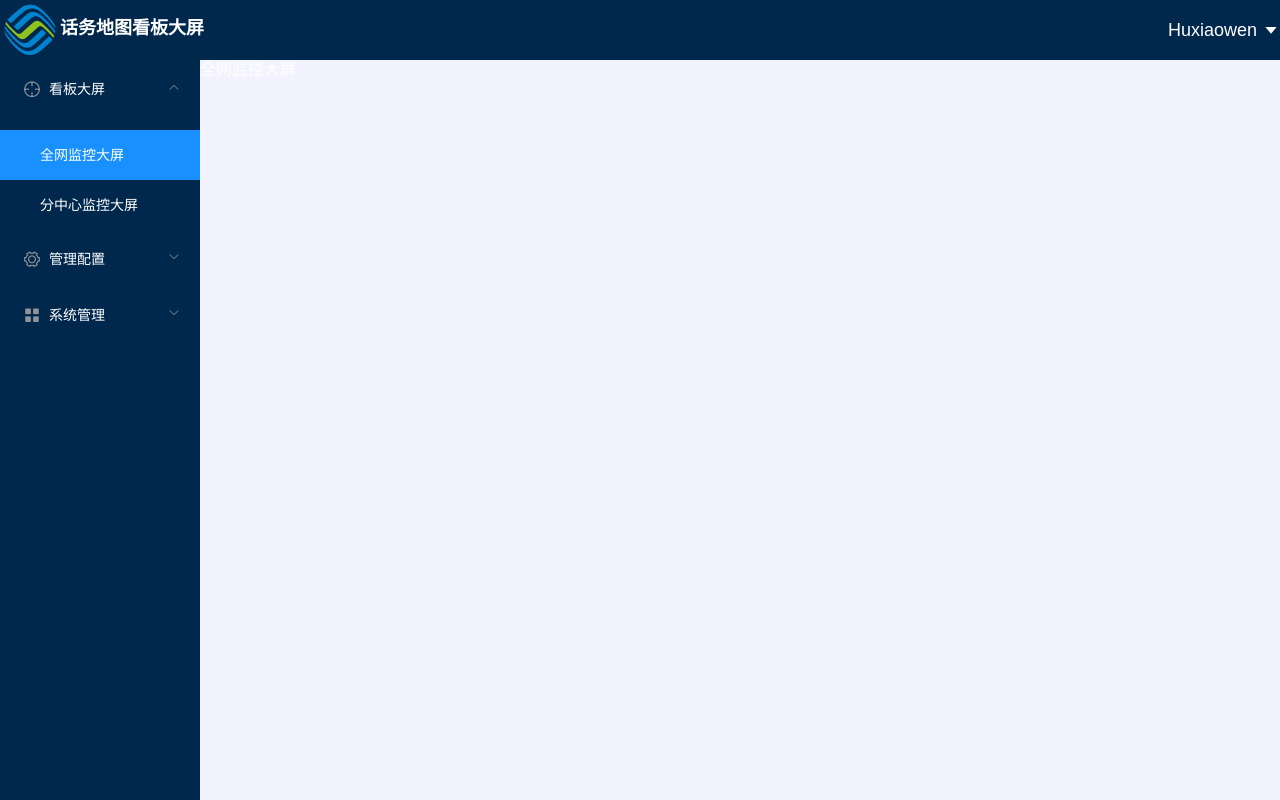
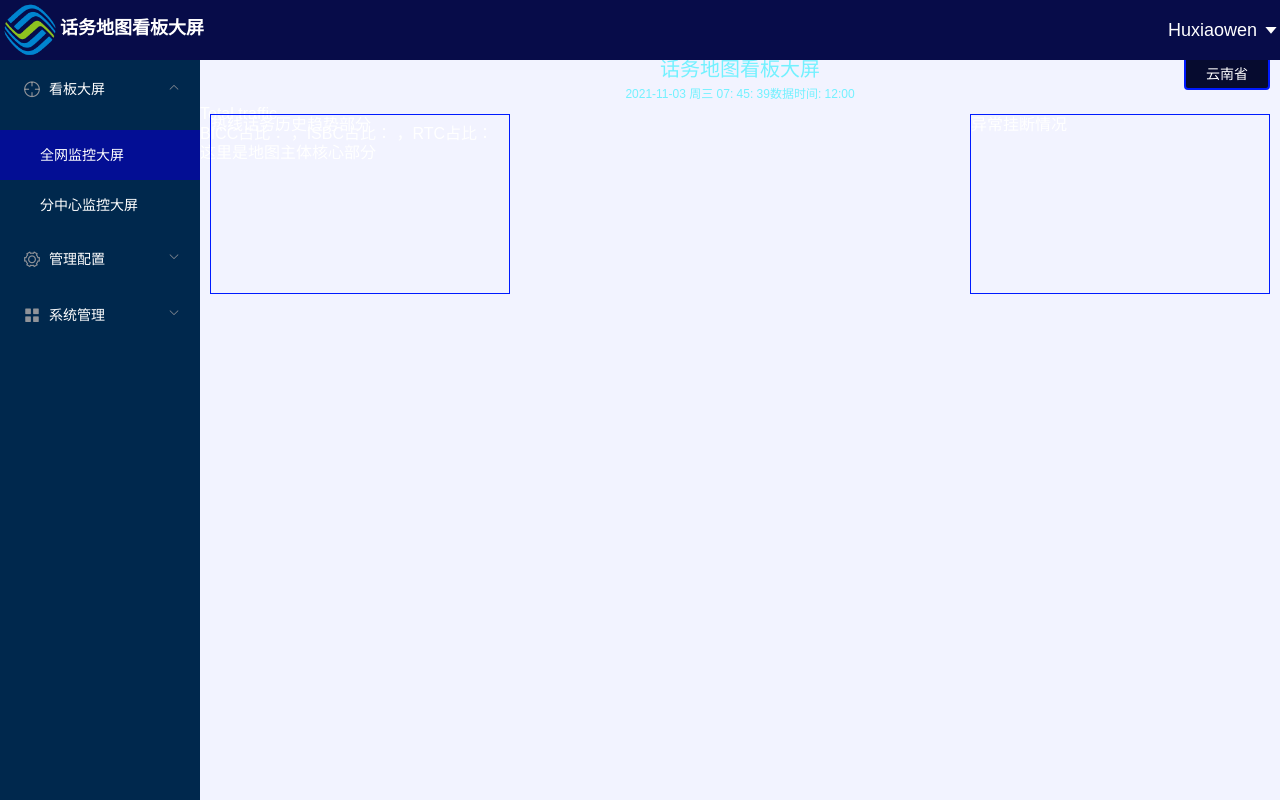
Before and after one commit to zhangbo-43/trafficMap, a Vue app: page /wholeNetworkScreen in a window 1280 px wide. Built offline with nearby package versions, Linux system fonts and the light colour scheme; what @jiaminghi/data-view would draw is missing.

Commit message:
解决冲突

```diff
--- a/src/assets/scss/common.scss
+++ b/src/assets/scss/common.scss
@@ -2,7 +2,30 @@
   color: #fff;
   .el-header {
     padding: 0;
-    background: rgb(0, 40, 77);
+    background: #070C49;
+    img {
+      height: 100%;
+      vertical-align: middle
+    }
+
+    .title {
+      font-size: 18px;
+      font-weight: 700;
+      line-height: 100%;
+    }
+
+    .option {
+      display: inline-block;
+      float: right;
+      padding: 20px 0 20px 0;
+
+      .username {
+        cursor: pointer;
+        font-size: 18px;
+        color: #fff;
+      }
+
+    }
   }
   .el-aside {
     .el-menu {
@@ -11,25 +34,26 @@
     }
     .el-menu-item.is-active {
       color: #fff;
-        background-color: #1890ff!important;
+        background-color: #030E94!important;
     }
 
     .el-menu-vertical-demo:not(.el-menu--collapse) {
       width: 200px;
       min-height: 400px;
     }
-    //.el-menu-item-group .el-menu-item.demo:hover{
-    //background: #34466a !important;
-    //  color: red !important;
-    //}
-
     ::v-deep .el-submenu__title:hover{
     background-color: rgb(3, 19, 33) !important;
     }
     //子级的类名
     .el-menu-item:hover {
     background-color: rgb(3, 19, 33) !important;
-
+    }
+  }
+  .el-main {
+    padding: 0;
+    .mainTable {
+      height: 100%;
+      background: #edf1f4;
     }
   }
 }
--- a/src/views/index.vue
+++ b/src/views/index.vue
@@ -93,17 +93,17 @@
 
 <script>
 import drawMixin from "../utils/drawMixin";
-import { formatTime } from '../utils/index.js'
-import centerLeft1 from './centerLeft1'
-import centerLeft2 from './centerLeft2'
-import centerRight1 from './centerRight1'
-import centerRight2 from './centerRight2'
-import center from './center'
-import bottomLeft from './bottomLeft'
-import bottomRight from './bottomRight'
+import { formatTime } from "../utils/index.js";
+import centerLeft1 from "./centerLeft1";
+import centerLeft2 from "./centerLeft2";
+import centerRight1 from "./centerRight1";
+import centerRight2 from "./centerRight2";
+import center from "./center";
+import bottomLeft from "./bottomLeft";
+import bottomRight from "./bottomRight";
 
 export default {
-  mixins: [ drawMixin ],
+  mixins: [drawMixin],
   data() {
     return {
       timing: null,
@@ -111,8 +111,8 @@ export default {
       dateDay: null,
       dateYear: null,
       dateWeek: null,
-      weekday: ['周日', '周一', '周二', '周三', '周四', '周五', '周六']
-    }
+      weekday: ["周日", "周一", "周二", "周三", "周四", "周五", "周六"],
+    };
   },
   components: {
     centerLeft1,
@@ -121,32 +121,32 @@ export default {
     centerRight2,
     center,
     bottomLeft,
-    bottomRight
+    bottomRight,
   },
   mounted() {
-    this.timeFn()
-    this.cancelLoading()
+    this.timeFn();
+    this.cancelLoading();
   },
   unMounted() {
-    clearInterval(this.timing)
+    clearInterval(this.timing);
   },
   methods: {
     timeFn() {
       this.timing = setInterval(() => {
-        this.dateDay = formatTime(new Date(), 'HH: mm: ss')
-        this.dateYear = formatTime(new Date(), 'yyyy-MM-dd')
-        this.dateWeek = this.weekday[new Date().getDay()]
-      }, 1000)
+        this.dateDay = formatTime(new Date(), "HH: mm: ss");
+        this.dateYear = formatTime(new Date(), "yyyy-MM-dd");
+        this.dateWeek = this.weekday[new Date().getDay()];
+      }, 1000);
     },
     cancelLoading() {
       setTimeout(() => {
-        this.loading = false
-      }, 500)
-    }
-  }
-}
+        this.loading = false;
+      }, 500);
+    },
+  },
+};
 </script>
 
 <style lang="scss">
-@import '../assets/scss/index.scss';
+@import "../assets/scss/index.scss";
 </style>
--- a/src/views/largeScreen/wholeNetworkScreen.vue
+++ b/src/views/largeScreen/wholeNetworkScreen.vue
@@ -1,15 +1,147 @@
 <template>
-<div>
-  全网监控大屏
-</div>
+  <div class="whole-Screen">
+    <dv-loading v-if="loading">Loading...</dv-loading>
+    <div class="whole-Screen-body">
+      <!-- 看板大屏头部开始 -->
+      <div class="title-top">
+        <div class="title-times">
+          <div class="title">话务地图看板大屏</div>
+          <div class="times">
+            <span class="text"
+              >{{ dateYear }} {{ dateWeek }} {{ dateDay }}</span
+            >
+            <span>数据时间: 12:00</span>
+          </div>
+        </div>
+        <div class="right-box">
+          <div class="province-box">
+            <span> 云南省 </span>
+          </div>
+          <!-- <img src="" alt="" /> -->
+        </div>
+      </div>
+      <!-- 看板大屏头部结束 -->
+      <!-- 看板大屏数据展示主体部分 -->
+      <div class="map-main-content">
+        <!-- 热线话务历史趋势 -->
+        <div class="map-left-top">热线话务历史趋势部分</div>
+        <!-- 热线话务历史趋势结束 -->
+        <div class="map-main">
+          <!-- 话务总量头部  -->
+          <div class="total-traffic">
+            <div class="traffic">
+              <label for="">Total traffic</label>
+            </div>
+            <div class="traffic-percent">
+              BICC占比： ，ISBC占比： ，RTC占比：
+            </div>
+          </div>
+          <!-- 话务总量头部结束  -->
+          <!--看板大屏主图部分  -->
+          <div class="map-line-content">这里是地图主体核心部分</div>
+          <!--看板大屏主图部分结束  -->
+        </div>
+        <!-- 异常挂断情况 -->
+        <div class="map-right-top">异常挂断情况</div>
+        <!-- 异常挂断情况结束 -->
+      </div>
+      <!-- 看板大屏数据展示主体部分结束 -->
+    </div>
+  </div>
 </template>
 
 <script>
+import drawMixin from "../../utils/drawMixin";
+import { formatTime } from "../../utils/index.js";
 export default {
-  name: "wholeNetworkScreen"
-}
+  name: "wholeNetworkScreen",
+  mixins: [drawMixin],
+  data() {
+    return {
+      timing: null,
+      loading: true,
+      dateDay: null,
+      dateYear: null,
+      dateWeek: null,
+      weekday: ["周日", "周一", "周二", "周三", "周四", "周五", "周六"],
+    };
+  },
+  components: {},
+  mounted() {
+    this.timeFn();
+    this.cancelLoading();
+  },
+  unMounted() {
+    clearInterval(this.timing);
+  },
+  methods: {
+    timeFn() {
+      this.timing = setInterval(() => {
+        this.dateDay = formatTime(new Date(), "HH: mm: ss");
+        this.dateYear = formatTime(new Date(), "yyyy-MM-dd");
+        this.dateWeek = this.weekday[new Date().getDay()];
+      }, 1000);
+    },
+    cancelLoading() {
+      setTimeout(() => {
+        this.loading = false;
+      }, 500);
+    },
+  },
+};
 </script>
 
-<style scoped>
-
+<style lang="scss" scoped>
+.title-top {
+  position: relative;
+  .title-times {
+    text-align: center;
+    color: #73f1ff;
+    .title {
+      font-size: 20px;
+    }
+    .times {
+      font-size: 12px;
+      font-weight: normal;
+      margin-top: 6px;
+    }
+    .title {
+    }
+  }
+  .right-box {
+    position: absolute;
+    right: 10px;
+    top: -6px;
+    .province-box {
+      width: 86px;
+      height: 36px;
+      background: #060b2f;
+      border: 2px solid #001aff;
+      border-radius: 4px;
+      text-align: center;
+      line-height: 36px;
+      font-size: 14px;
+      box-shadow: 2px #001aff;
+    }
+  }
+}
+.map-main-content {
+  position: relative;
+  .map-left-top {
+    border: 1px solid #001aff;
+    width: 300px;
+    height: 180px;
+    position: absolute;
+    left: 10px;
+    top: 10px;
+  }
+  .map-right-top {
+    border: 1px solid #001aff;
+    width: 300px;
+    height: 180px;
+    position: absolute;
+    right: 10px;
+    top: 10px;
+  }
+}
 </style>
--- a/src/views/manageConfig/intervalConfigTable.vue
+++ b/src/views/manageConfig/intervalConfigTable.vue
@@ -18,14 +18,24 @@
           >
         </div>
         <el-table
+          max-height="440"
           :data="tableData"
           style="width: 100%"
           :header-cell-style="{
             background: 'rgba(3,15,148,0.1)',
             color: '#4C5463',
             fontWeight: 500,
+            padding: '10px 90px',
           }"
-          :row-style="{ fontSize: 16, fontWeight: 300, fontFamily: PingFangSC }"
+          :row-style="{
+            fontSize: 16,
+            fontWeight: 300,
+            fontFamily: 'PingFang SC',
+            height: 10,
+          }"
+          :cell-style="{
+            padding: '8px 90px',
+          }"
         >
           <el-table-column
             prop="interval"
@@ -95,6 +105,14 @@ export default {
       tableData: [
         { interval: 10, setPerson: "张三", setTime: "2021-11-05   16: 18: 33" },
         { interval: 50, setPerson: "张三", setTime: "2021-11-05   16: 18: 33" },
+        { interval: 20, setPerson: "张三", setTime: "2021-11-05   16: 18: 33" },
+        { interval: 10, setPerson: "张三", setTime: "2021-11-05   16: 18: 33" },
+        { interval: 50, setPerson: "张三", setTime: "2021-11-05   16: 18: 33" },
+        { interval: 20, setPerson: "张三", setTime: "2021-11-05   16: 18: 33" },
+        { interval: 10, setPerson: "张三", setTime: "2021-11-05   16: 18: 33" },
+        { interval: 20, setPerson: "张三", setTime: "2021-11-05   16: 18: 33" },
+        { interval: 20, setPerson: "张三", setTime: "2021-11-05   16: 18: 33" },
+        { interval: 20, setPerson: "张三", setTime: "2021-11-05   16: 18: 33" },
         { interval: 20, setPerson: "张三", setTime: "2021-11-05   16: 18: 33" },
       ],
       selectData: "5",
@@ -183,7 +201,7 @@ export default {
   }
 
   .main-annotation {
-    padding: 20px 30px;
+    padding: 15px 30px;
     margin: 20px 20px 10px 20px;
     // height: 60px;
     background-color: #fff;
@@ -202,6 +220,11 @@ export default {
       display: flex;
       justify-content: flex-end;
     }
+    .cell {
+      display: flex;
+      justify-content: center;
+      text-align: center;
+    }
   }
 }
 </style>
```
Also changed, not shown: src/views/systemManage/menuInfoManage.vue (+135 -3 lines).
